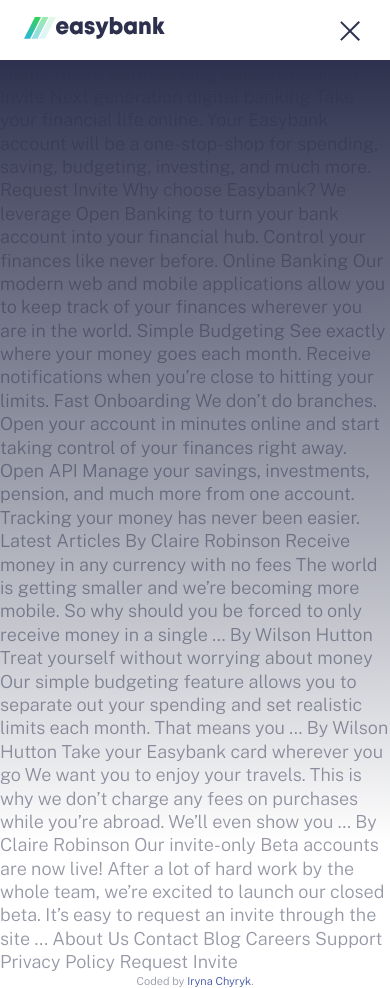
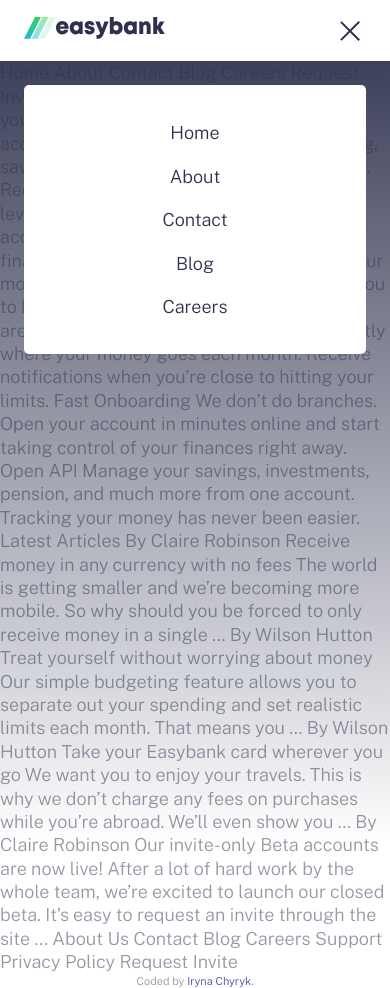
Before and after one commit to ichyryk/easyBank, a plain HTML site: page index.html in a window 390 px wide. Both pictures are taken after a click on the link 353 px from the left and 30 px from the top of the page. Drawn offline with nearby package versions, Linux system fonts and the light colour scheme.

Commit message:
feat: finish animate mobile menu

```diff
--- a/app/js/script.js
+++ b/app/js/script.js
@@ -1,19 +1,27 @@
 const btnHamburger = document.querySelector('#btnHamburger');
 const header = document.querySelector('.header');
+const body = document.querySelector('body');
 const overlay = document.querySelector('.overlay');
+const fadeElements = document.querySelectorAll('.has-fade');
 
 btnHamburger.addEventListener('click', () => {
   console.log('open hamburger');
 
   if (header.classList.contains('open')) {
     //close hamburger menu
+    body.classList.remove('noscroll');
     header.classList.remove('open');
-    overlay.classList.remove('fade-in');
-    overlay.classList.add('fade-out');
+    fadeElements.forEach(element => {
+      element.classList.add('fade-out');
+      element.classList.remove('fade-in');
+    });
   } else {
     //open hamburger menu
+    body.classList.add('noscroll');
     header.classList.add('open');
-    overlay.classList.remove('fade-out');
-    overlay.classList.add('fade-in');
+    fadeElements.forEach(element => {
+      element.classList.remove('fade-out');
+      element.classList.add('fade-in');
+    });
   }
 });
--- a/app/sass/_animations.scss
+++ b/app/sass/_animations.scss
@@ -1,19 +1,21 @@
+.has-fade {
+  visibility: hidden;
+}
+
 @keyframes fade-in {
   from {
     visibility: hidden;
     opacity: 0;
   }
-
   1% {
     visibility: visible;
     opacity: 0;
   }
-
   to {
+    visibility: visible;
     opacity: 1;
   }
 }
-
 .fade-in {
   animation: fade-in 300ms ease-in-out forwards;
 }
@@ -32,7 +34,6 @@
     opacity: 0;
   }
 }
-
 .fade-out {
   animation: fade-out 300ms ease-in-out forwards;
 }
--- a/app/sass/_globals.scss
+++ b/app/sass/_globals.scss
@@ -17,12 +17,23 @@ body {
   font-weight: 300;
   color: $grayishBlue;
   line-height: 1.3;
+
+  &.noscroll {
+    overflow: hidden;
+  }
 }
 
 a,
 a:visited {
   text-decoration: none;
   color: $grayishBlue;
+}
+
+//Spacing
+
+.container {
+  padding-right: 1.5rem;
+  padding-left: 1.5rem;
 }
 
 //Flexbox
--- a/app/sass/_header.scss
+++ b/app/sass/_header.scss
@@ -2,7 +2,7 @@
   // Hamburger open styles
 
   &.open {
-    .header__menu {
+    .header__toggle {
       > span:first-child {
         transform: rotate(45deg);
       }
@@ -20,16 +20,19 @@
   .overlay {
     opacity: 0;
     position: fixed;
-    top: 3.75rem;
+    top: 0;
     right: 0;
     bottom: 0;
     left: 0;
     background: linear-gradient($darkBlue, transparent);
   }
+  nav {
+    position: relative;
+    background-color: $white;
+    padding-top: 1.0625rem;
+    padding-bottom: 1.0625rem;
+  }
 
-  nav {
-    padding: 1.0625rem 1.5rem;
-  }
   &__logo {
     img {
       width: 8.8125rem;
@@ -37,8 +40,8 @@
     }
   }
 
-  &__menu {
-    //Mobile menu
+  &__toggle {
+    //Mobile menu toggle
     > span {
       display: block;
       width: 26px;
@@ -50,6 +53,24 @@
       &:not(:last-child) {
         margin-bottom: 5px;
       }
+    }
+  }
+
+  &__menu {
+    position: absolute;
+    width: calc(100% - 3rem);
+    left: 50%;
+    transform: translateX(-50%);
+    background: $white;
+    margin-top: 1.5rem;
+    padding: 1.625rem;
+    border-radius: 5px;
+
+    a {
+      display: block;
+      padding: 0.625rem;
+      color: $darkBlue;
+      text-align: center;
     }
   }
 
--- a/index.html
+++ b/index.html
@@ -29,13 +29,13 @@
   </head>
   <body>
     <header class="header">
-      <div class="overlay"></div>
-      <nav class="flex flex-jc-sb flex-ai-c">
+      <div class="overlay has-fade"></div>
+      <nav class="container flex flex-jc-sb flex-ai-c">
         <a href="/" class="header__logo">
           <img src="images/logo.svg" alt="Easybank" />
         </a>
 
-        <a id="btnHamburger" href="#" class="header__menu hide-for-desktop">
+        <a id="btnHamburger" href="#" class="header__toggle hide-for-desktop">
           <span></span>
           <span></span>
           <span></span>
@@ -50,6 +50,14 @@
           >Request Invite</a
         >
       </nav>
+
+      <div class="header__menu has-fade">
+        <a href="" class="">Home</a>
+        <a href="" class="">About</a>
+        <a href="" class="">Contact</a>
+        <a href="" class="">Blog</a>
+        <a href="" class="">Careers</a>
+      </div>
     </header>
 
     Home About Contact Blog Careers Request Invite Next generation digital
```
Also changed, not shown: css/style.css, css/style.min.css, 2 other files.
